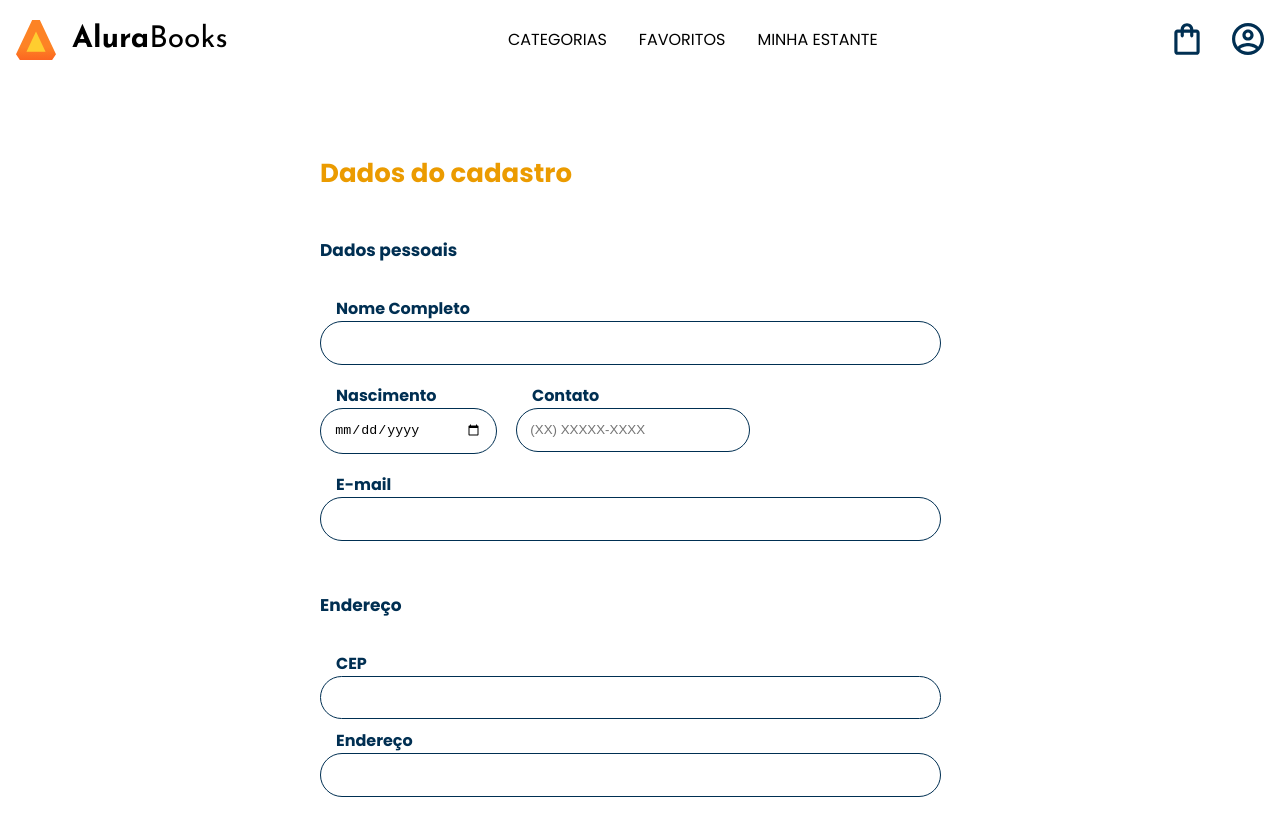
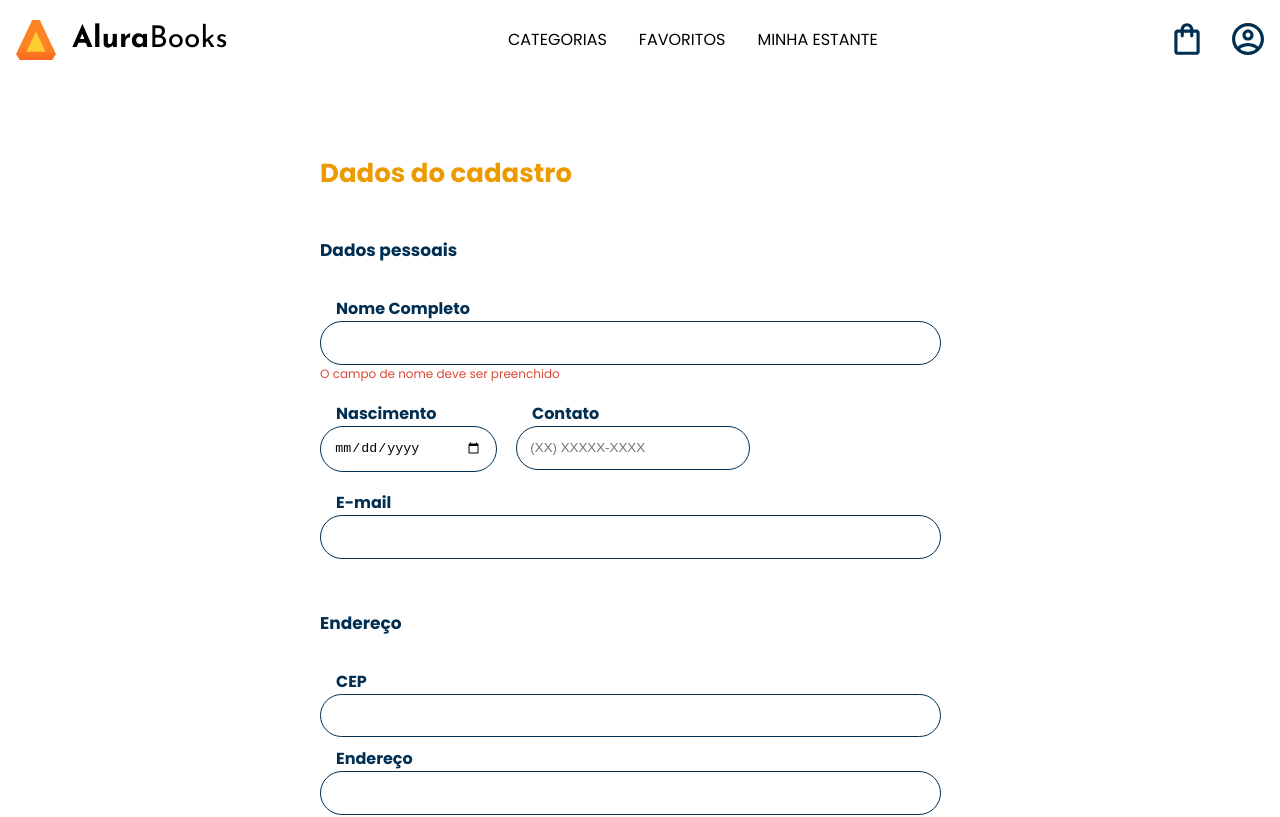
Before and after one commit to DouglasLopesS/template-driven-form-angular, an Angular app: page /cadastro in a window 1280 px wide. Shown: the top 817 px of the page. Built offline with nearby package versions, Linux system fonts and the light colour scheme.

Commit message:
criando mensagens de erro

```diff
--- a/src/app/cadastro/cadastro.component.html
+++ b/src/app/cadastro/cadastro.component.html
@@ -6,6 +6,8 @@
     <div class="formulario__campo">
       <label class="campo__etiqueta" for="nome">Nome Completo</label>
       <input name="nome" id="nome" class="campo__escrita" ngModel required minlength="2">
+      <span class="erro__texto" *ngIf="f.controls['nome']?.errors?.['required']">O campo de nome deve ser preenchido</span>
+      <span class="erro__texto" *ngIf="f.controls['nome']?.errors?.['minlength']">O nome deve ter no mínimo 2 caracteres</span>
     </div>
     <div class="formulario__dupla">
       <div class="formulario__campo">
```
